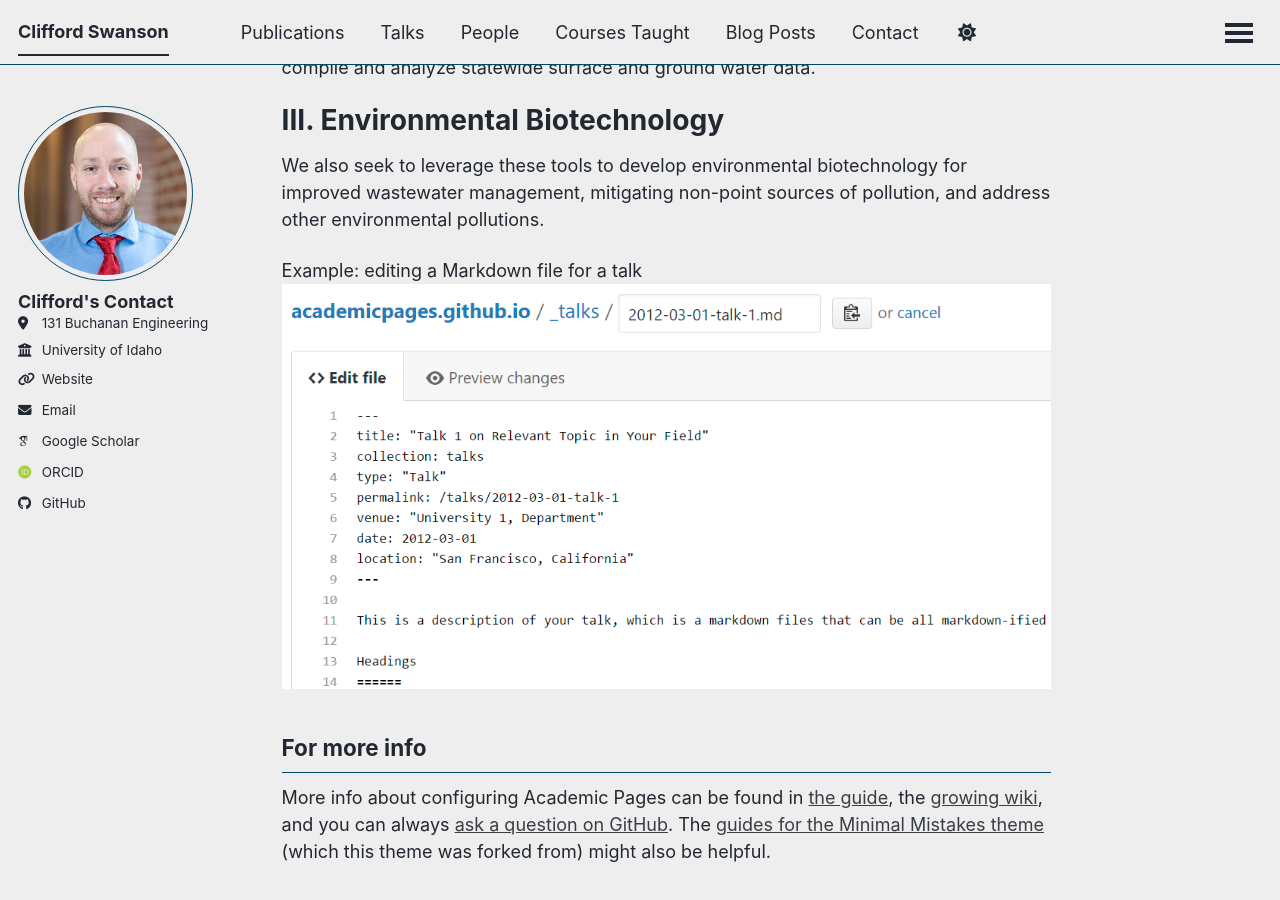
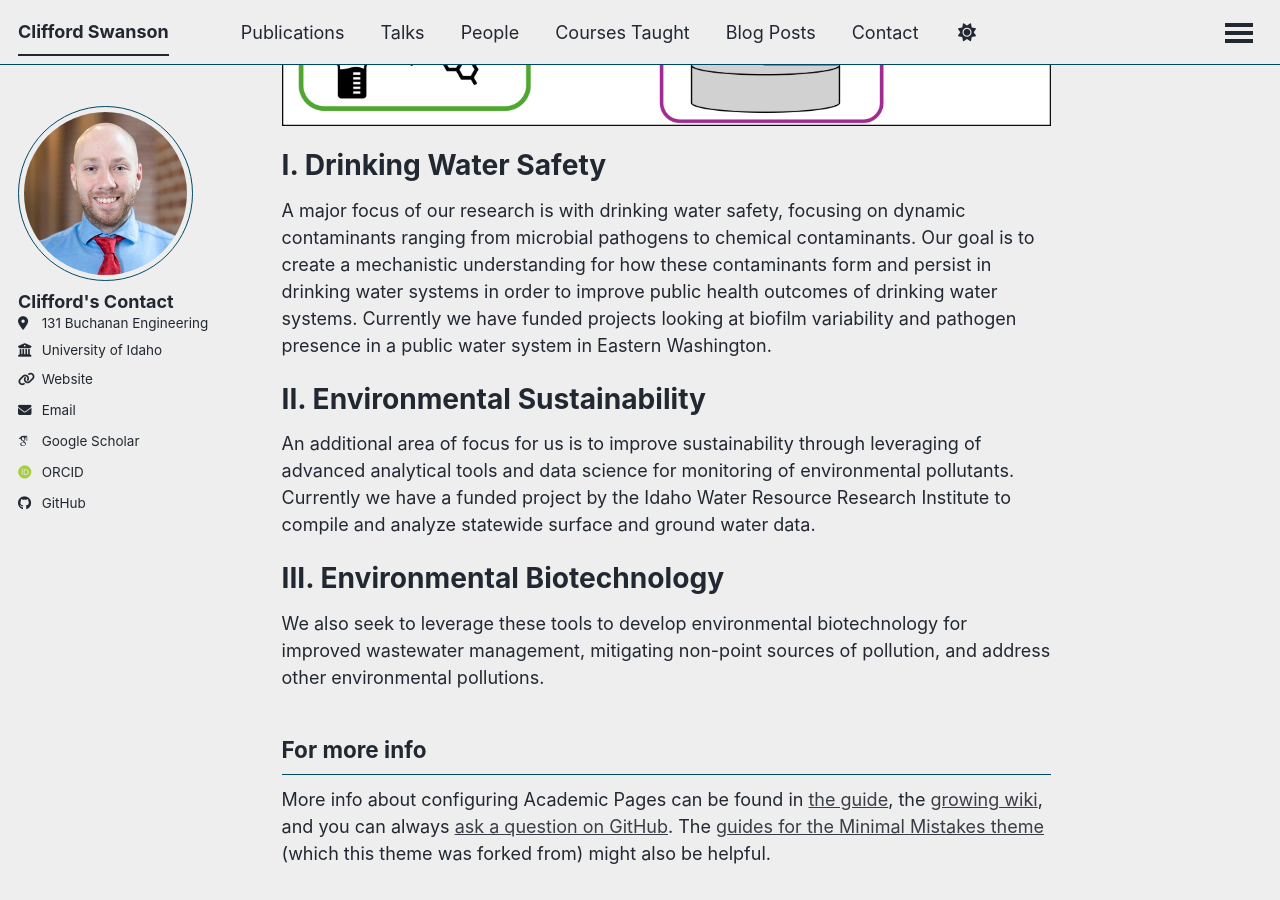
Before and after one commit to Clifford-Swanson/Clifford-Swanson.github.io, a Jekyll site: the page built from _pages/about.md, in a window 1280 px wide and 900 px high, scrolled down 692 px. Built offline with Jekyll 4.4.1, drawn with Linux system fonts in a browser that asks for light colours; some web fonts are replaced; a script that is not in the unit is left out.

Commit message:
Adding images and pages

```diff
--- a/_pages/about.md
+++ b/_pages/about.md
@@ -10,6 +10,9 @@
 Clifford Swanson is an Assistant Professor at the University of Idaho. Their area of expertise is within Environmental Engineering, specifically utilizing environmental and molecular microbiology, water chemistry, and data science in the applications of (1) Drinking Water Safety; (2) Environmental Sustainability; (3) Biotechnology.
 
 You can find [Publications](https://clifford-swanson.github.io/publications), [Conference Talks](https://clifford-swanson.github.io/talks), and [Courses](https://clifford-swansons.github.io/courses) taught by Clifford at UI on this site. Specific online educational materials can be found here as well, with special focus on areas of expertise under the [Blog](https://clifford-swansons.github.io/blog) tab.
+
+
+![Swanson Research Overview](/images/abstract_group_images.png)
 
 I. Drinking Water Safety
 ======
@@ -25,8 +28,7 @@
 
 
 
-Example: editing a Markdown file for a talk
-![Editing a Markdown file for a talk](/images/editing-talk.png)
+
 
 For more info
 ------
```
Also changed, not shown: _data/blog.md (+1 -1 lines), _pages/people.md (+1 -1 lines), images/abstract_group_images.png (added).
